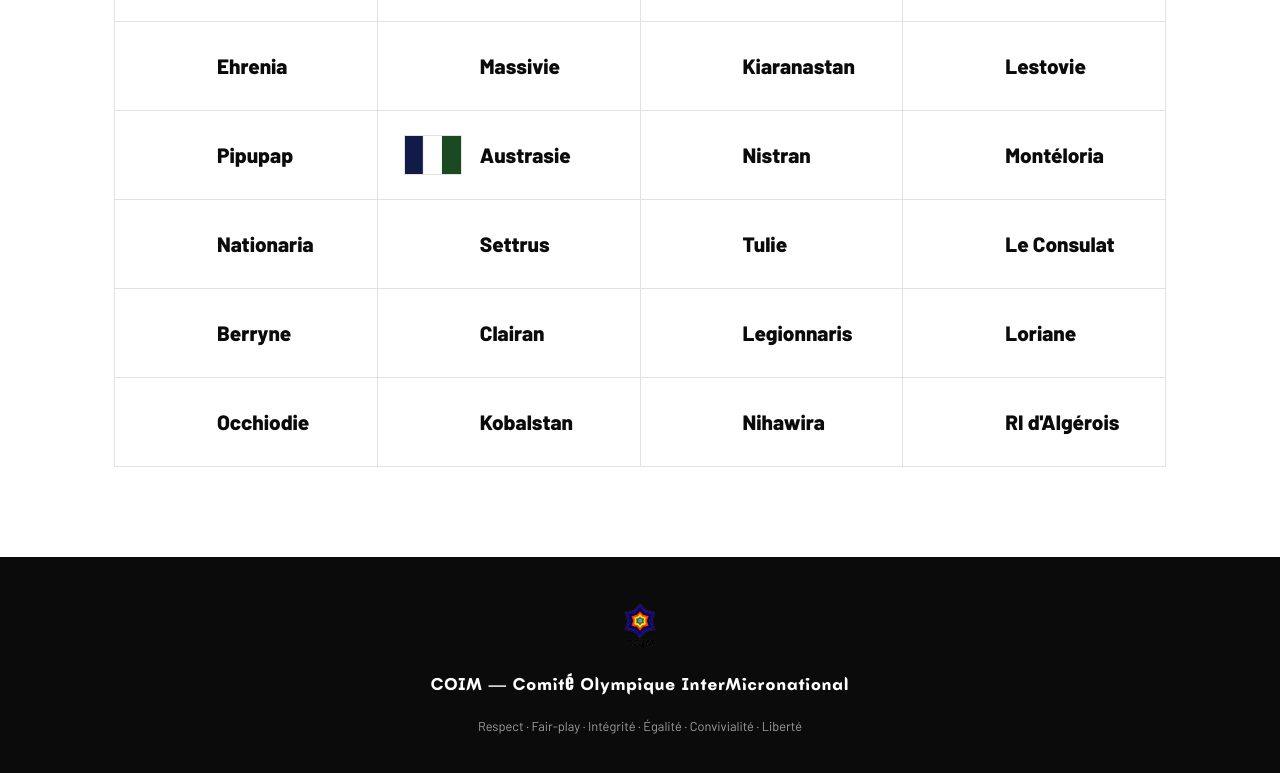
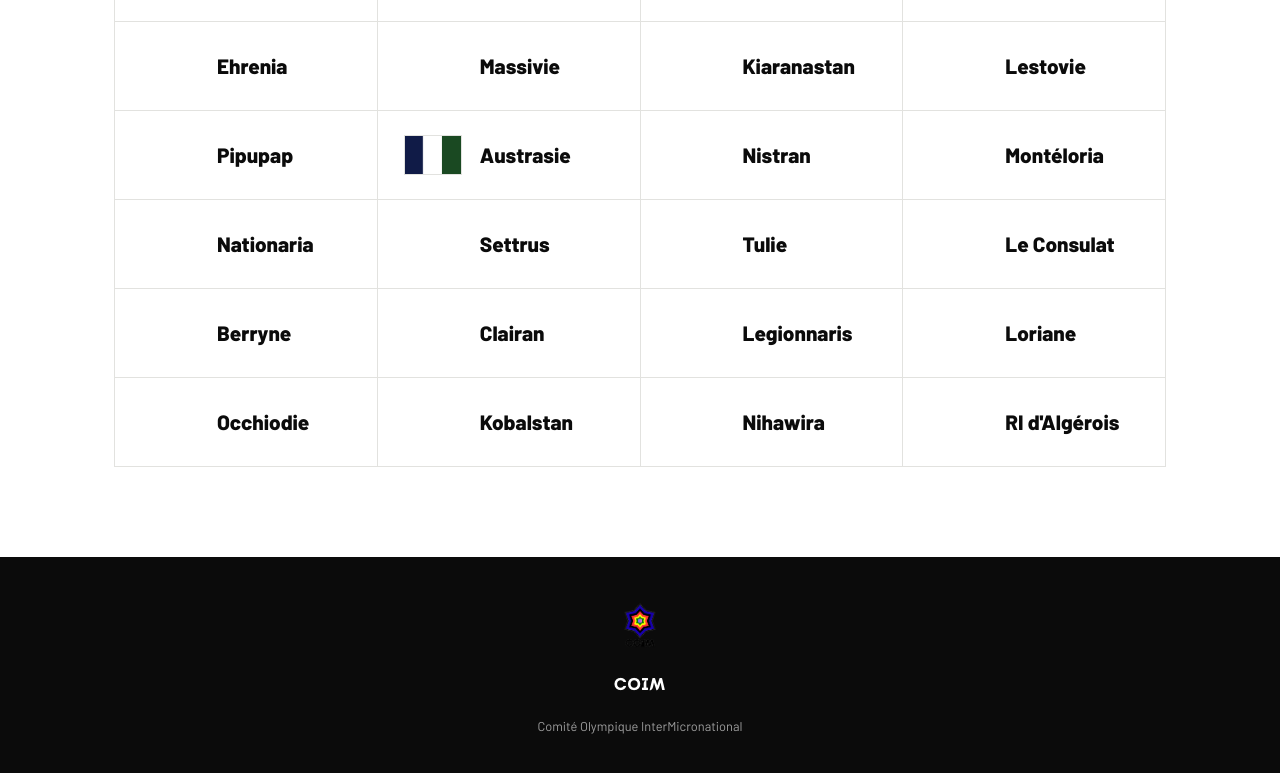
Before and after one commit to PiggyPigCute/site-coim, a plain HTML site: page index.html in a window 1280 px wide. Shown: the part 3897-4670 px from the top of the page. Drawn offline with Linux system fonts and the light colour scheme; a web font is replaced by a local one.

Commit message:
footer text

```diff
--- a/index.html
+++ b/index.html
@@ -113,8 +113,8 @@
 
   <footer class="site-footer">
     <img class="footer-logo" src="imgs/coim-transparent.png" alt="">
-    <p class="footer-name">COIM — Comité Olympique InterMicronational</p>
-    <p class="footer-note">Respect · Fair-play · Intégrité · Égalité · Convivialité · Liberté</p>
+    <p class="footer-name">COIM</p>
+    <p class="footer-note">Comité Olympique InterMicronational</p>
   </footer>
 
 <script src="script.js"></script>
```
